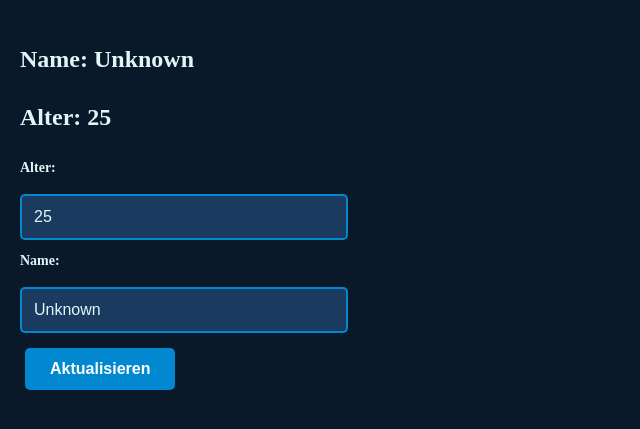
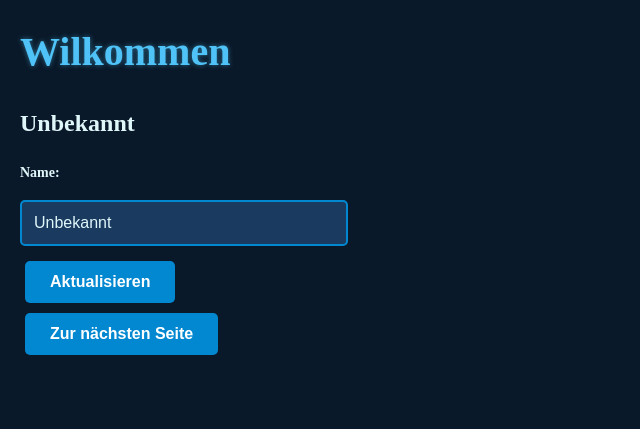
Before and after one commit to malac123/Monopoly-Web, a Flask app: page / in a window 1280 px wide. Shown: the top 429 px of the page, without its empty margins (0-640 px from the left). Run offline with Flask 3, Linux system fonts and the light colour scheme.

Commit message:
zwischen 2 html seiten navigiern und infos speichern

```diff
--- a/app.py
+++ b/app.py
@@ -2,18 +2,20 @@
 
 app = Flask(__name__)
 
-user_age = 25
-user_name = "Unknown"
+user_name = "Unbekannt"
 
 @app.route('/', methods=['GET', 'POST'])
 def index():
-    global user_age, user_name
+    global user_name
+    if request.method == 'POST':
+        user_name = request.form['name']
+    return render_template('index.html', user_name=user_name)
 
+@app.route('/mainpage')
+def mainpage():
+    global user_name
     if request.method == 'POST':
-        user_age = int(request.form.get('age', user_age))
-        user_name = request.form.get('name', user_name)
-
-    return render_template('index.html', user_age=user_age, user_name=user_name)
-
+        user_name = request.form['name']
+    return render_template('mainpage.html', user_name=user_name)
 if __name__ == '__main__':
     app.run(debug=True)
--- a/static/style.css
+++ b/static/style.css
@@ -152,3 +152,8 @@
     transform: translateY(-2px); /* Leichter "Schweb"-Effekt */
     box-shadow: 0 4px 8px rgba(0, 0, 0, 0.3); /* Schattierung */
 }
+
+
+centered-content {
+    text-align: center;      /* Zentriert den Text im Container */
+}
--- a/templates/index.html
+++ b/templates/index.html
@@ -5,18 +5,15 @@
     <title>Monopoly Webspiel</title>
     <link rel="stylesheet" href="{{ url_for('static', filename='style.css') }}">
 </head>
-<body>
-    <h2>Name: {{ user_name }}</h2>
-    <h2>Alter: {{ user_age }}</h2>
-
+<body class="centered-content">
+    <h1>Wilkommen</h1>
+    <h2>{{user_name}}</h2>
     <form method="POST">
-        <label for="age">Alter:</label>
-        <input type="number" id="age" name="age" min="0" value="{{ user_age }}" required><br>
-
         <label for="name">Name:</label>
         <input type="text" id="name" name="name" value="{{ user_name }}" required><br>
 
         <button type="submit">Aktualisieren</button>
     </form>
+    <button onclick="window.location.href='/mainpage';">Zur nächsten Seite</button>
 </body>
 </html>
```
Also changed, not shown: templates/mainpage.html (added, +11 -0 lines).
